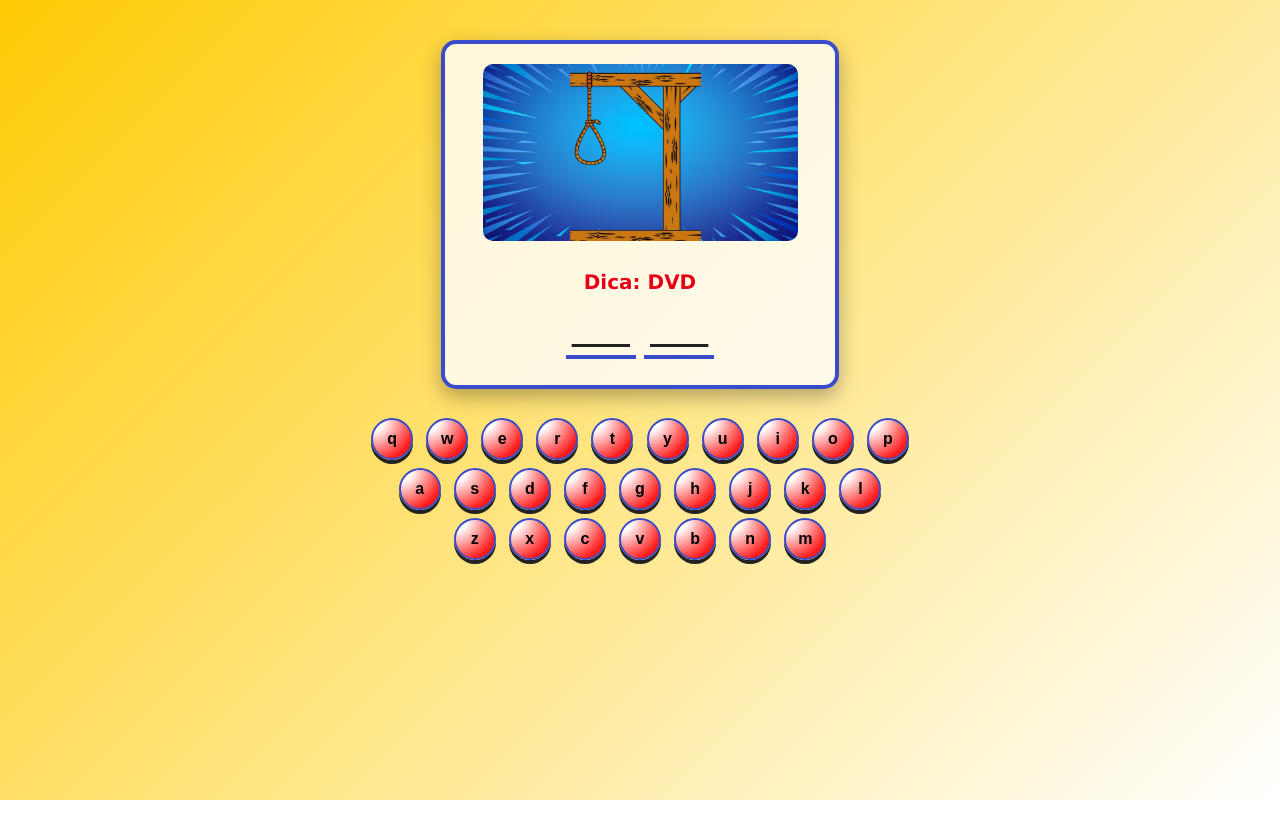
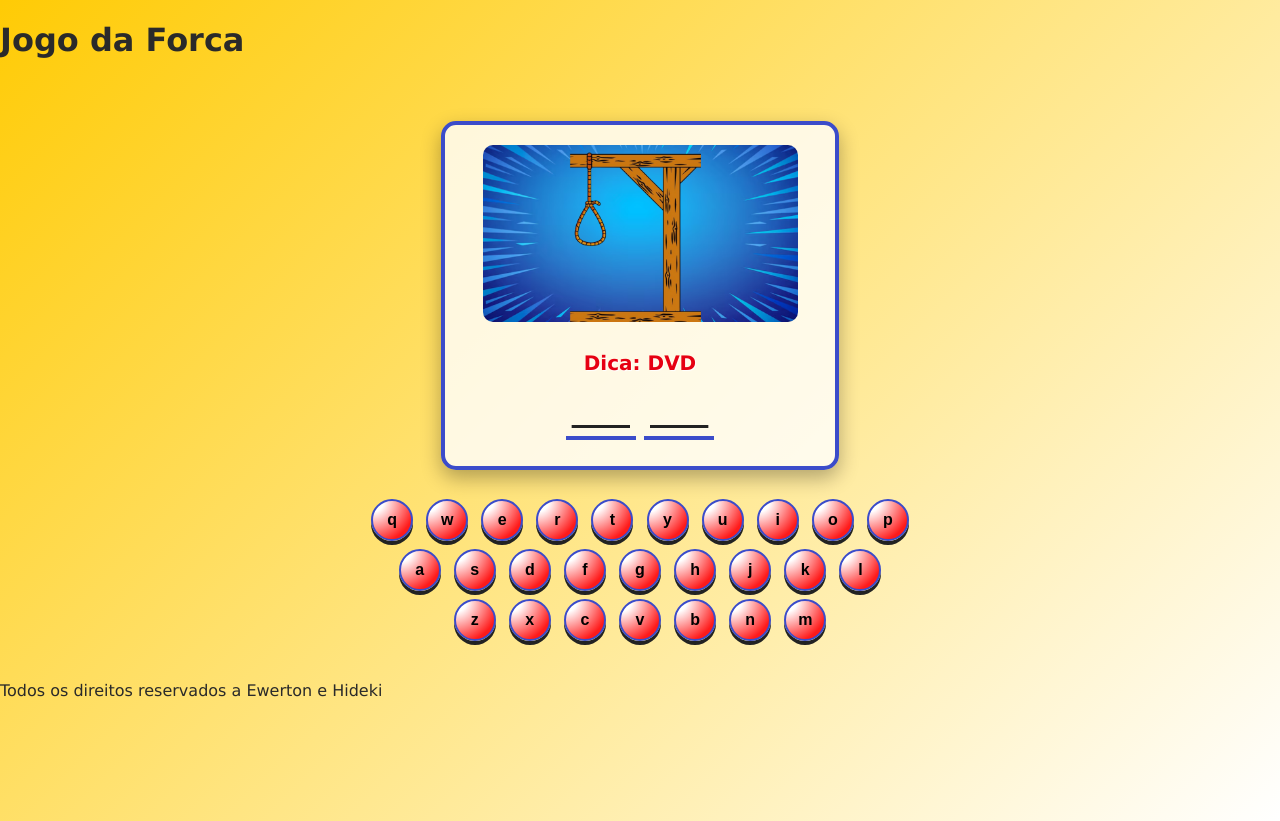
Before and after one commit to Ton44131/JOGO-FORCA2, a plain HTML site: page index.html in a window 1280 px wide. Before the commit the page ends 800 px from the top, so only its background shows below. Drawn offline with Linux system fonts and the light colour scheme.

Commit message:
Update index.html

```diff
--- a/index.html
+++ b/index.html
@@ -7,6 +7,9 @@
     <link rel="stylesheet" href="style.css">
 </head>
 <body>
+    <header>
+        <h1>Jogo da Forca</h1>
+    </header>
     <main>
         <div id="area">
             <img id="forca" src="img/0.png" width="350" alt="">
@@ -43,6 +46,9 @@
             <button class="tecla" onclick="mandarLetra('m', this)">m</button>
         </div>
     </main>
+    <footer>
+        <p>Todos os direitos reservados a Ewerton e Hideki</p>
+    </footer>
     <script src="script.js"></script>
 </body>
 </html>
```
